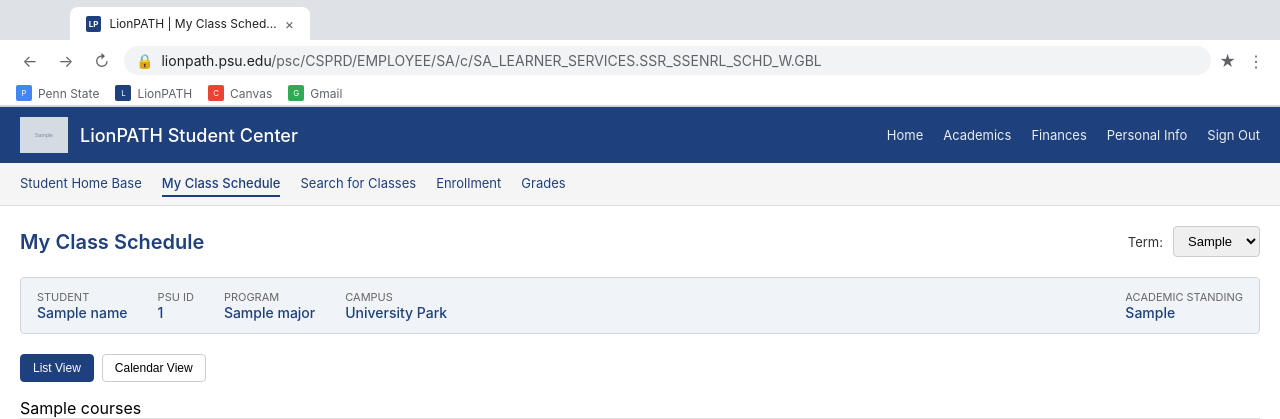
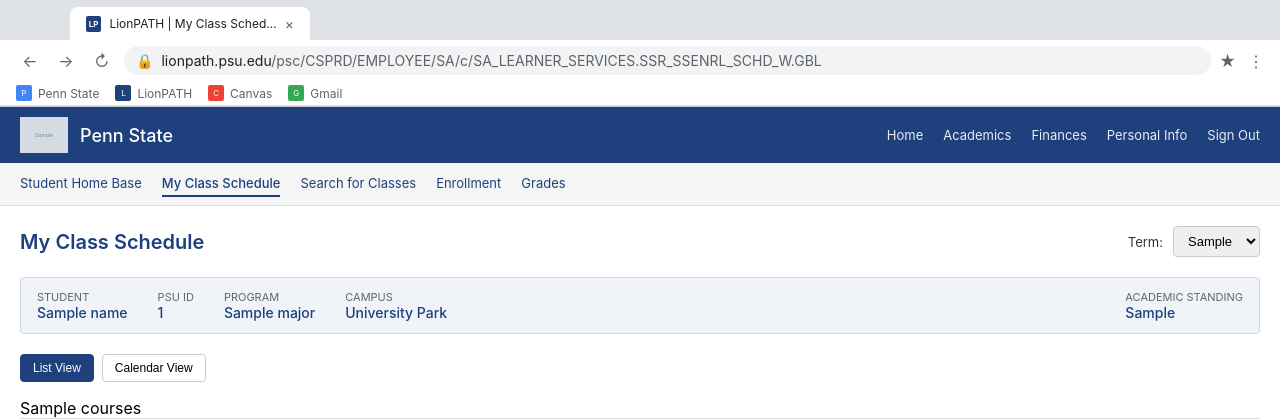
Before and after one commit to Cruisero/VerifyKey, a Python web app: template backend-python/templates/LionPATH/schedule_browser.html in a window 1280 px wide. Shown: the top 419 px of the page. Run offline with Jinja, Linux system fonts and the light colour scheme; the template is opened without the code that fills it: most values are stand-ins (such as "Sample title", 1, 10 or a date in 2020); grey boxes marked "Sample" are stand-in pictures.

Commit message:
Deploy: 2026-01-30 03:11:06

```diff
--- a/backend-python/templates/LionPATH/schedule_browser.html
+++ b/backend-python/templates/LionPATH/schedule_browser.html
@@ -438,7 +438,7 @@
     <div class="psu-header">
         <div class="psu-logo">
             <img src="{{psu_logo}}" alt="Penn State">
-            <span class="psu-title">LionPATH Student Center</span>
+            <span class="psu-title">Penn State</span>
         </div>
         <div class="psu-nav">
             <a href="#">Home</a>
```
